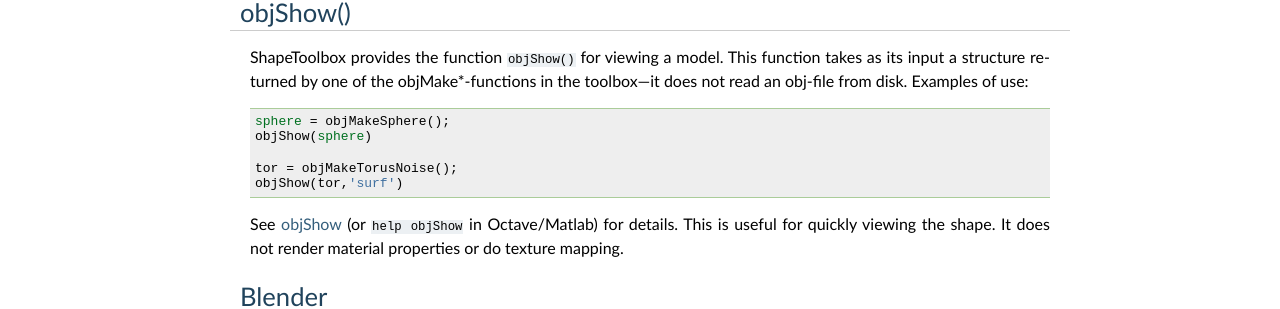
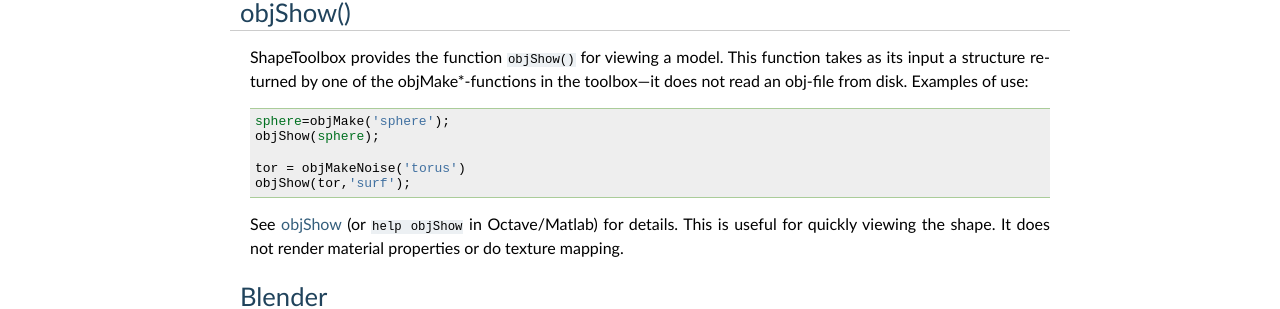
Before and after one commit to spitschan/ShapeToolbox, a Sphinx documentation site: the page built from doc/source/qs-viewing.rst, in a window 1280 px wide. Shown: the part 410-719 px from the top of the page. Built offline with Sphinx 7.4.7, drawn with Linux system fonts in a browser that asks for light colours; formulas are drawn with MathJax 3; pages that are not in the unit, such as notebooks, are missing from menus.

Commit message:
Update to gs-viewing.rst documentation

```diff
--- a/doc/source/qs-viewing.rst
+++ b/doc/source/qs-viewing.rst
@@ -35,11 +35,11 @@
 objMake*-functions in the toolbox---it does not read an obj-file from
 disk.  Examples of use::
 
-  sphere = objMakeSphere();
-  objShow(sphere)
+  sphere=objMake('sphere');
+  objShow(sphere);
 
-  tor = objMakeTorusNoise();
-  objShow(tor,'surf')
+  tor = objMakeNoise('torus')
+  objShow(tor,'surf');
 
 See :ref:`ref-objshow` (or ``help objShow`` in Octave/Matlab) for details.
 This is useful for quickly viewing the shape.  It does not render
```
Also changed, not shown: 2 other files.
